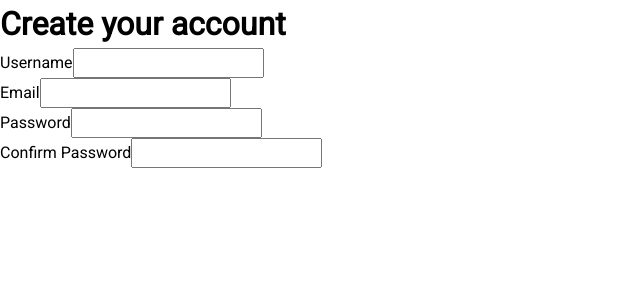
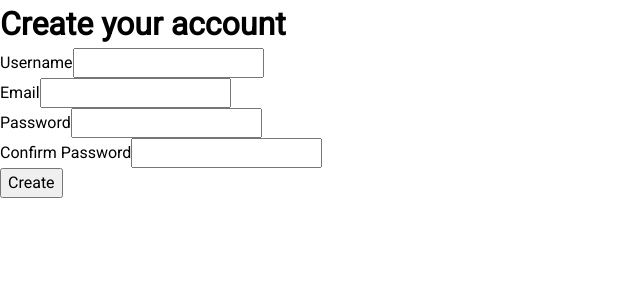
Before and after one commit to goran1010/TotallyNotTwitter-FrontEnd, a React (Vite) app: page /signup in a window 1280 px wide. Shown: the top 300 px of the page, without its empty margins (0-640 px from the left). Built offline with nearby package versions, Linux system fonts and the light colour scheme.

Commit message:
feat: add Create button to Signup

```diff
--- a/src/components/SignUp.jsx
+++ b/src/components/SignUp.jsx
@@ -25,6 +25,9 @@ export default function SignUp() {
             id="confirm-password"
           />
         </div>
+        <div>
+          <button type="button">Create</button>
+        </div>
       </form>
     </main>
   );
```
